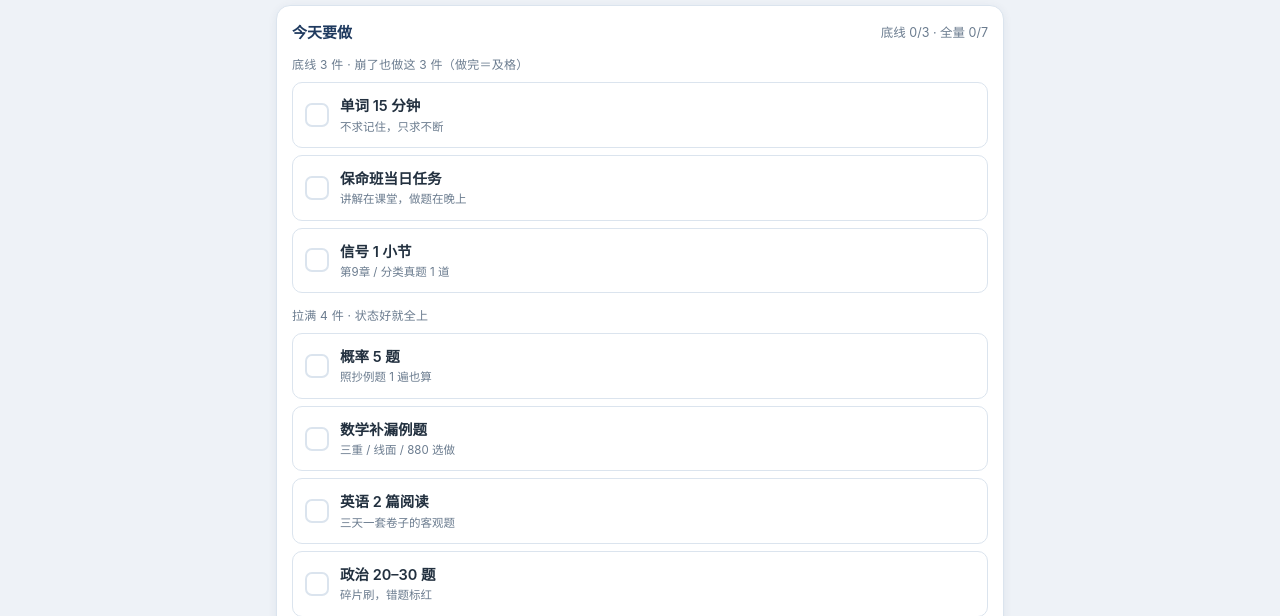
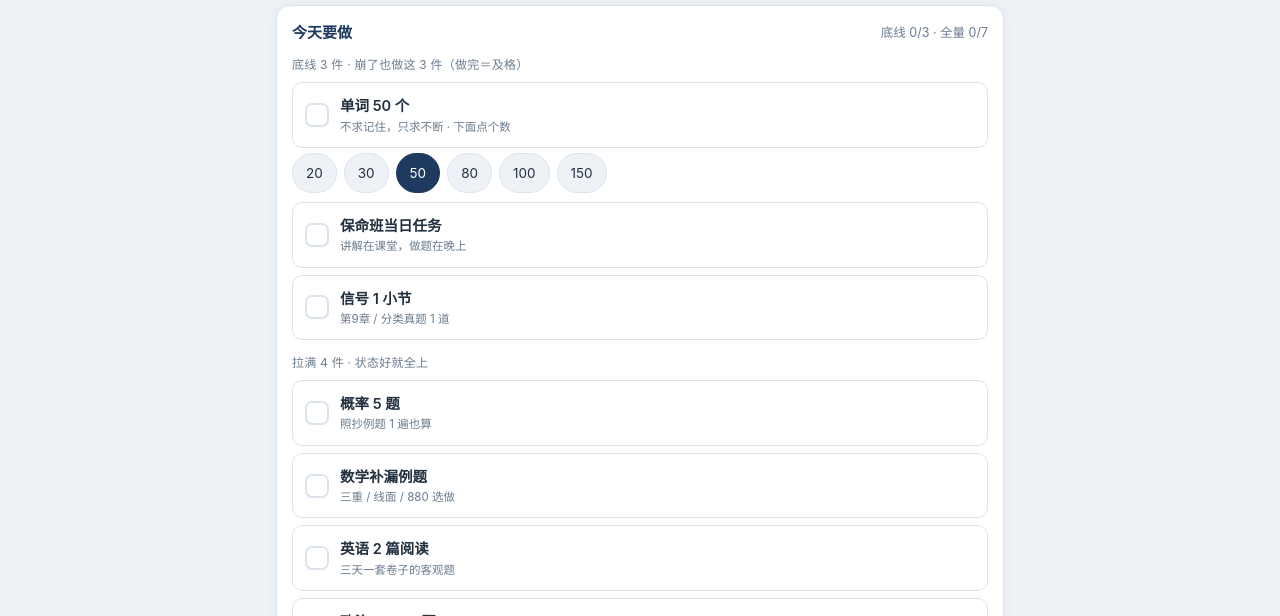
Before and after one commit to adiduhui/sop, a plain HTML site: page index.html in a window 1280 px wide. Shown: the part 113-729 px from the top of the page. Drawn offline with Linux system fonts and the light colour scheme.

Commit message:
feat: 单词改为按个数计，可点选 20/30/50/80/100/150 并逐日沿用

```diff
--- a/index.html
+++ b/index.html
@@ -191,7 +191,8 @@ html[data-theme="dark"] nav button.on{color:#a9c6e8}
         <div class="card-sub" id="passState">底线 0/3</div>
       </div>
       <div class="tier">底线 3 件 · 崩了也做这 3 件（做完＝及格）</div>
-      <div class="item" data-k="word"><div class="box">✓</div><div><div class="txt">单词 15 分钟</div><div class="sub">不求记住，只求不断</div></div></div>
+      <div class="item" data-k="word"><div class="box">✓</div><div><div class="txt">单词 <span id="wordN">50</span> 个</div><div class="sub">不求记住，只求不断 · 下面点个数</div></div></div>
+      <div class="chips" id="chipWord" style="margin:-2px 0 9px"></div>
       <div class="item" data-k="bm"><div class="box">✓</div><div><div class="txt">保命班当日任务</div><div class="sub">讲解在课堂，做题在晚上</div></div></div>
       <div class="item" data-k="other"><div class="box">✓</div><div><div class="txt">信号 1 小节</div><div class="sub">第9章 / 分类真题 1 道</div></div></div>
       <div class="tier" style="margin-top:13px">拉满 4 件 · 状态好就全上</div>
@@ -354,6 +355,7 @@ var FULL=['word','bm','other','prob','math','eng','pol'];
 var PROB_CHIPS=['随机事件','一维','二维','数字特征','统计','已完成'];
 var SIG_CHIPS=['6.11','6.12','第7章','8.1','8.2','8.3','8.4','8.5','8.6','8.7','8.8','8.9','8.10','9.1','9.2','9.3','9.4','9.5','9.6','9.7','9.8','9.9','真题'];
 var POL_CHIPS=['强化课','马原选择','新思想选择','史纲选择','毛中特选择','思修选择','时政','选择题一刷','肖8','大题背诵'];
+var WORD_CHIPS=['20','30','50','80','100','150'];
 var ENG_CHIPS=['阅读1-2','阅读3-4','新题型','完型','翻译','作文','整卷'];
 var GOAL_CHIPS=['概率收口','三重线面','保命班追平','政治一刷','信号第9章','英语作文','不崩'];
 var GATES=[
@@ -457,6 +459,13 @@ function bmOn(key){
   if(r && r.bmDay) return +r.bmDay;
   return lastBmBefore(key);
 }
+/* 单词目标数量：当天设过就用当天的，否则沿用最近一次，默认 50 */
+function wordOn(key){
+  var r=S.days[key];
+  if(r && r.wordCount) return +r.wordCount;
+  var ks=Object.keys(S.days).filter(function(k){return k<key && S.days[k].wordCount}).sort();
+  return ks.length? +S.days[ks[ks.length-1]].wordCount : 50;
+}
 
 /* ---------- 头部 ---------- */
 function phaseOf(key){
@@ -491,6 +500,10 @@ function renderToday(){
   var nb=0; FLOOR.forEach(function(k){ if(r.items[k]) nb++; });
   var na=0; FULL.forEach(function(k){ if(r.items[k]) na++; });
   $('passState').textContent='底线 '+nb+'/3 · 全量 '+na+'/'+FULL.length;
+  $('wordN').textContent=wordOn(t);
+  buildChips('chipWord',WORD_CHIPS,String(wordOn(t)),function(v){
+    var rr=rec(); rr.wordCount=+v; save(); renderToday(); toast('单词目标 '+v+' 个');
+  });
 
   /* 保命班 */
   var bm=bmOn(t), course=courseDayOn(t);
```
